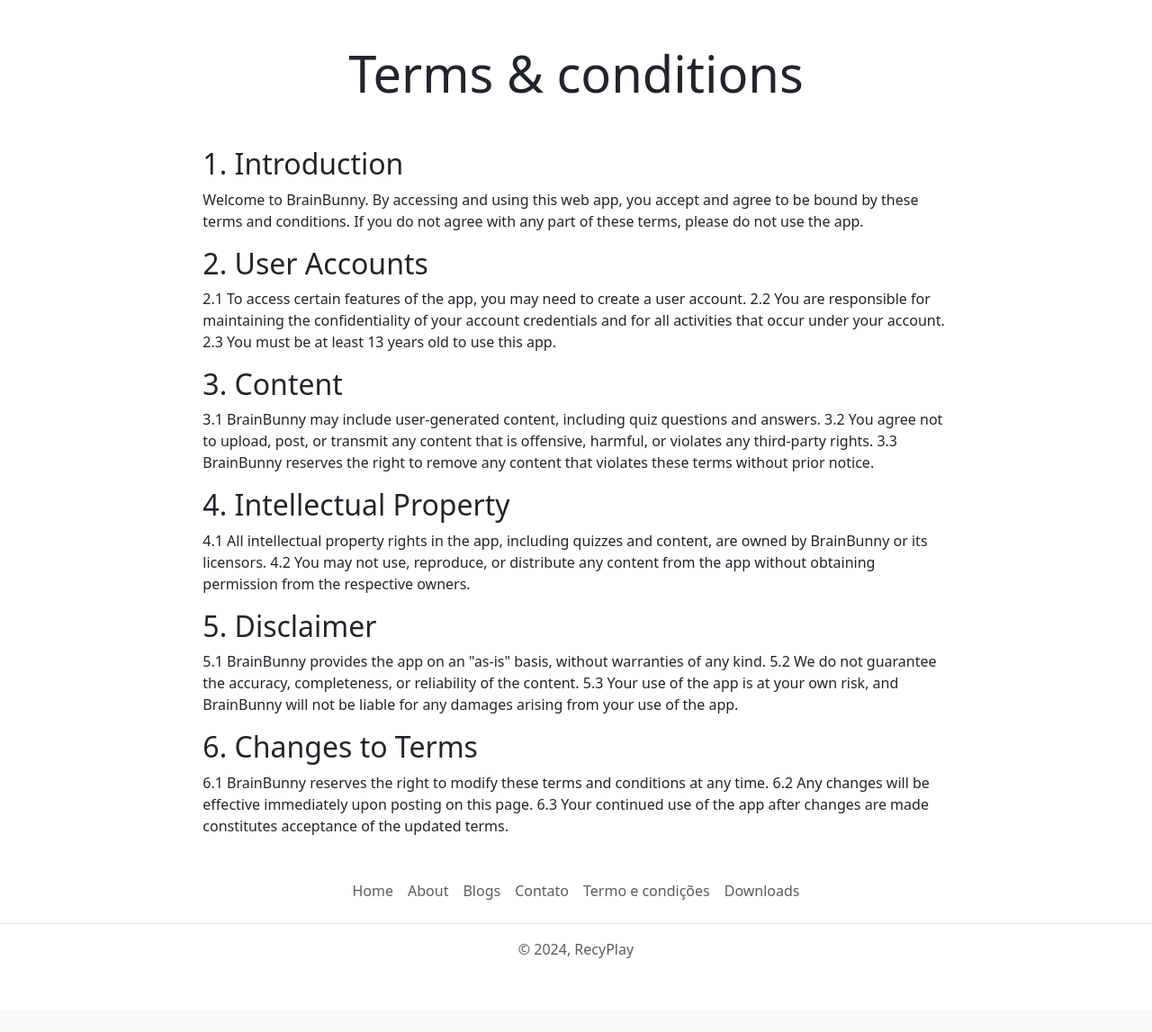
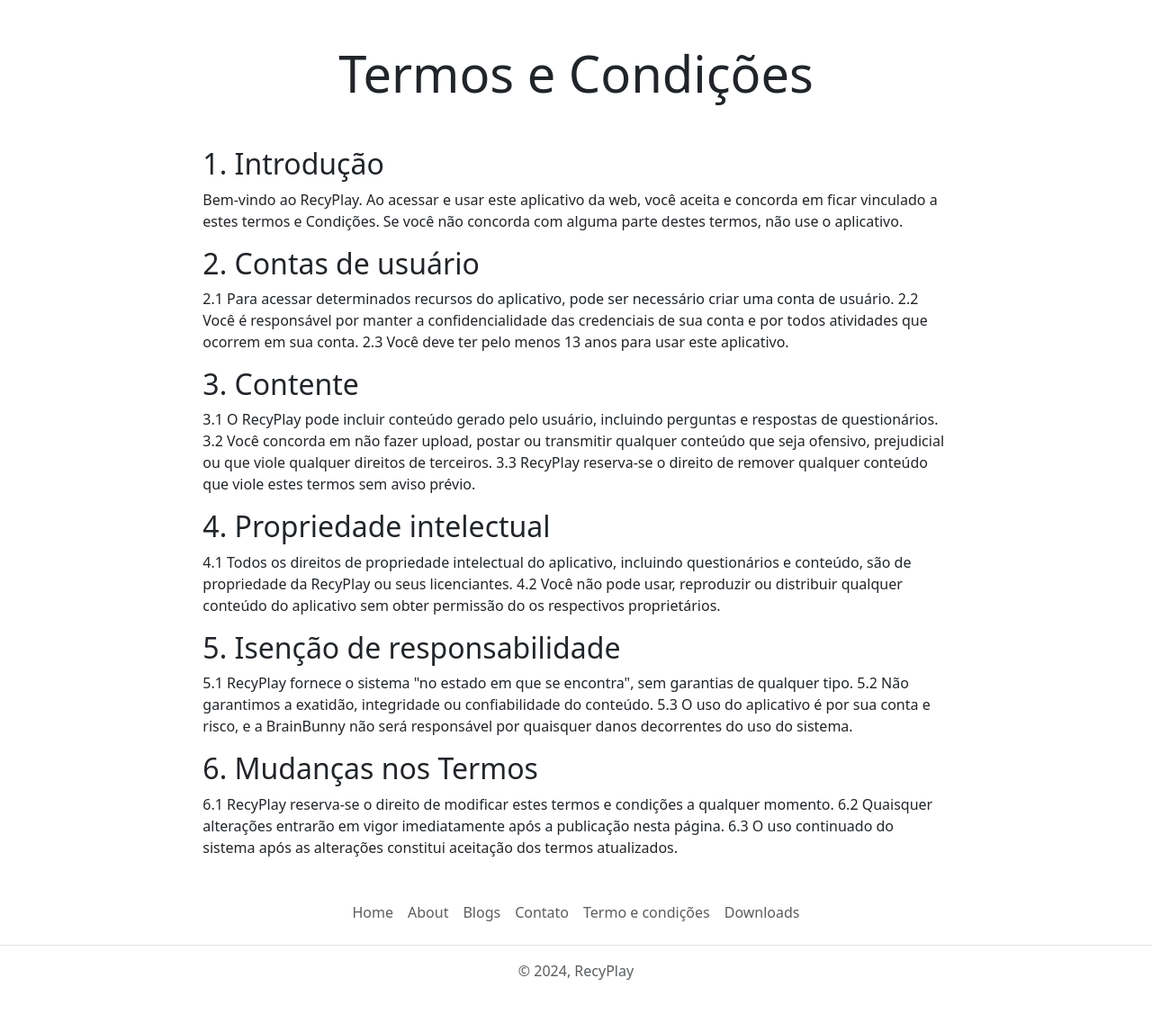
Before and after one commit to VictorHugo-Neo/Reciplay, a Django app: page /terms_and_conditions in a window 1280 px wide. Shown: the part 56-1203 px from the top of the page at 90% size. Before the commit the page ends 1121 px from the top, so only its background shows below. Run offline with Django 4.2, Linux system fonts and the light colour scheme; parts of the project's set-up code (start-up, migrations or seed data) failed here and were passed over.

Commit message:
atulizando o frontEnd

```diff
--- a/templates/quiz.html
+++ b/templates/quiz.html
@@ -1,6 +1,6 @@
 {% extends 'index.html' %}
 
-{% block title %}{{quiz.title}} - BrainBunny{% endblock title %}
+{% block title %}{{quiz.title}} - RecyPlay{% endblock title %}
 
 {% block content %}
 
@@ -50,7 +50,7 @@
             <input type="hidden" name="score" value="0" id="user-score">
 
             <!-- submit button -->
-            <button type="submit" class="btn btn-primary" id="submit-button">Submit the quiz</button>
+            <button type="submit" class="btn btn-primary" id="submit-button">Enviar quiz</button>
         </form>
 
     </div>
--- a/templates/terms-conditions.html
+++ b/templates/terms-conditions.html
@@ -1,58 +1,57 @@
 {% extends 'index.html' %}
 
-{% block title %}Terms & Conditions - BrainBunny{% endblock title %}
+{% block title %}Termos e Condições - RecyPlay{% endblock title %}
 
 {% block content %}
 
-<h1 class="display-4 text-center my-5">Terms & conditions</h1>
+<h1 class="display-4 text-center my-5">Termos e Condições </h1>
 
 
 <main>
     <div class="container col-md-8 col-sm-12">
-        <h2>1. Introduction</h2>
+        <h2>1. Introdução</h2>
         <p>
-            Welcome to BrainBunny. By accessing and using this web app, you accept and agree to be bound by these
-            terms and conditions.
-            If you do not agree with any part of these terms, please do not use the app.
+            Bem-vindo ao RecyPlay. Ao acessar e usar este aplicativo da web, você aceita e concorda em ficar vinculado a estes
+            termos e Condições.
+            Se você não concorda com alguma parte destes termos, não use o aplicativo.
         </p>
 
-        <h2>2. User Accounts</h2>
+        <h2>2. Contas de usuário</h2>
         <p>
-            2.1 To access certain features of the app, you may need to create a user account.
-            2.2 You are responsible for maintaining the confidentiality of your account credentials and for all
-            activities that occur under your account.
-            2.3 You must be at least 13 years old to use this app.
+            2.1 Para acessar determinados recursos do aplicativo, pode ser necessário criar uma conta de usuário.
+            2.2 Você é responsável por manter a confidencialidade das credenciais de sua conta e por todos
+            atividades que ocorrem em sua conta.
+            2.3 Você deve ter pelo menos 13 anos para usar este aplicativo.
         </p>
 
-        <h2>3. Content</h2>
+        <h2>3. Contente</h2>
         <p>
-            3.1 BrainBunny may include user-generated content, including quiz questions and answers.
-            3.2 You agree not to upload, post, or transmit any content that is offensive, harmful, or violates any
-            third-party rights.
-            3.3 BrainBunny reserves the right to remove any content that violates these terms without prior notice.
+            3.1 O RecyPlay pode incluir conteúdo gerado pelo usuário, incluindo perguntas e respostas de questionários.
+            3.2 Você concorda em não fazer upload, postar ou transmitir qualquer conteúdo que seja ofensivo, prejudicial ou que viole qualquer direitos de terceiros.
+            3.3 RecyPlay reserva-se o direito de remover qualquer conteúdo que viole estes termos sem aviso prévio.
         </p>
 
-        <h2>4. Intellectual Property</h2>
+        <h2>4. Propriedade intelectual</h2>
         <p>
-            4.1 All intellectual property rights in the app, including quizzes and content, are owned by BrainBunny
-            or its licensors.
-            4.2 You may not use, reproduce, or distribute any content from the app without obtaining permission from
-            the respective owners.
+            4.1 Todos os direitos de propriedade intelectual do aplicativo, incluindo questionários e conteúdo, são de propriedade da RecyPlay
+            ou seus licenciantes.
+            4.2 Você não pode usar, reproduzir ou distribuir qualquer conteúdo do aplicativo sem obter permissão do
+            os respectivos proprietários.
         </p>
 
-        <h2>5. Disclaimer</h2>
+        <h2>5. Isenção de responsabilidade</h2>
         <p>
-            5.1 BrainBunny provides the app on an "as-is" basis, without warranties of any kind.
-            5.2 We do not guarantee the accuracy, completeness, or reliability of the content.
-            5.3 Your use of the app is at your own risk, and BrainBunny will not be liable for any damages arising
-            from your use of the app.
+            5.1 RecyPlay fornece o sistema "no estado em que se encontra", sem garantias de qualquer tipo.
+            5.2 Não garantimos a exatidão, integridade ou confiabilidade do conteúdo.
+            5.3 O uso do aplicativo é por sua conta e risco, e a BrainBunny não será responsável por quaisquer danos decorrentes
+            do uso do sistema.
         </p>
 
-        <h2>6. Changes to Terms</h2>
+        <h2>6. Mudanças nos Termos</h2>
         <p>
-            6.1 BrainBunny reserves the right to modify these terms and conditions at any time.
-            6.2 Any changes will be effective immediately upon posting on this page.
-            6.3 Your continued use of the app after changes are made constitutes acceptance of the updated terms.
+            6.1 RecyPlay reserva-se o direito de modificar estes termos e condições a qualquer momento.
+            6.2 Quaisquer alterações entrarão em vigor imediatamente após a publicação nesta página.
+            6.3 O uso continuado do sistema após as alterações constitui aceitação dos termos atualizados.
         </p>
     </div>
 </main>
--- a/templates/welcome.html
+++ b/templates/welcome.html
@@ -33,7 +33,7 @@
             <span class="position-absolute top-0 start-90 translate-middle badge rounded-pill bg-success">{{forloop.counter}}</span>
             <h2 class="fw-normal">@{{rank.user.username}}</h2>
             <p>{{rank.user.profile.bio|truncatewords:5}}</p>
-            <p><a class="btn btn-secondary" href="{% url 'profile' rank.user.username  %}">View Profile »</a></p>
+            <p><a class="btn btn-secondary" href="{% url 'profile' rank.user.username  %}">Visualizar Perfil</a></p>
         </div>
         {% endfor %}
         {% endif %}
```
Also changed, not shown: templates/profile.html (+6 -6 lines), templates/register.html (+10 -10 lines), templates/search-users.html (+4 -4 lines).
